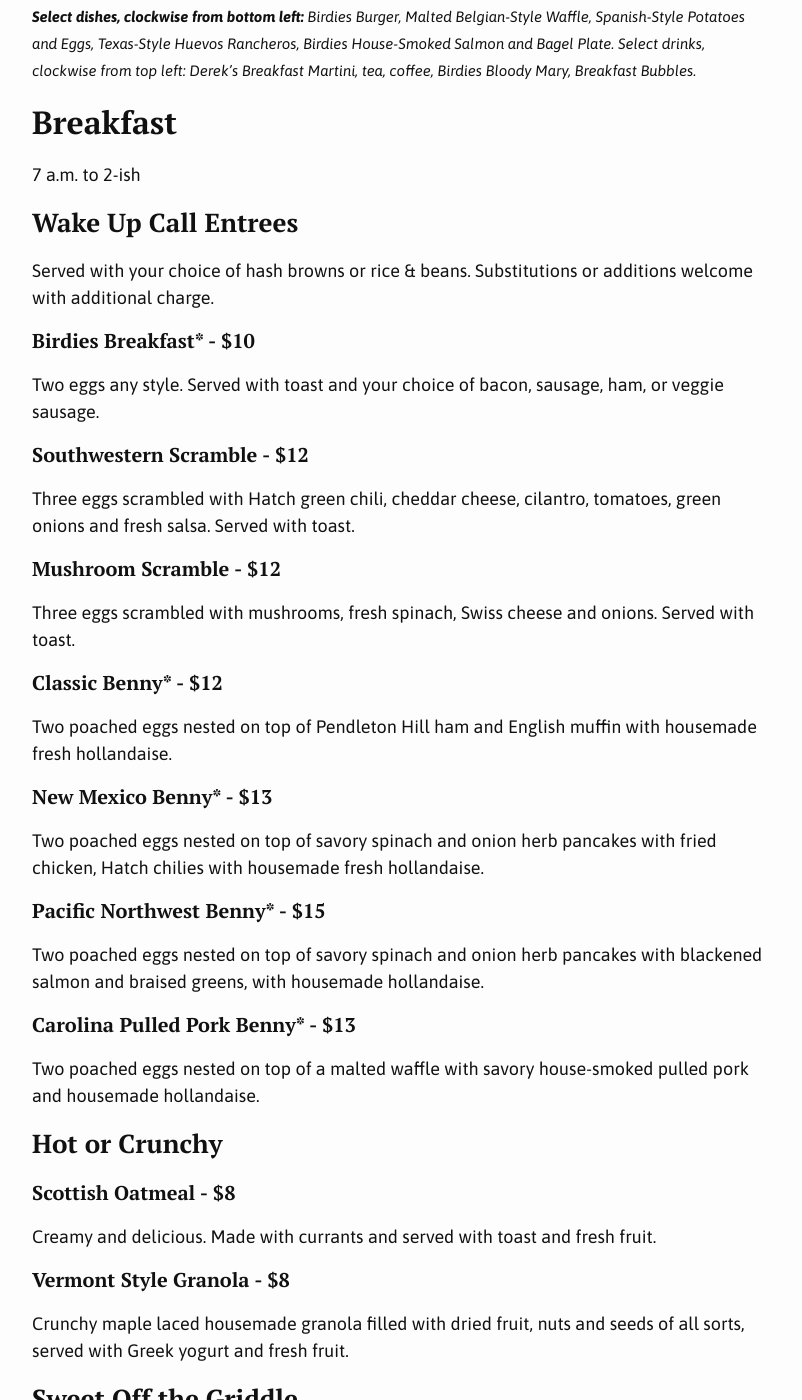
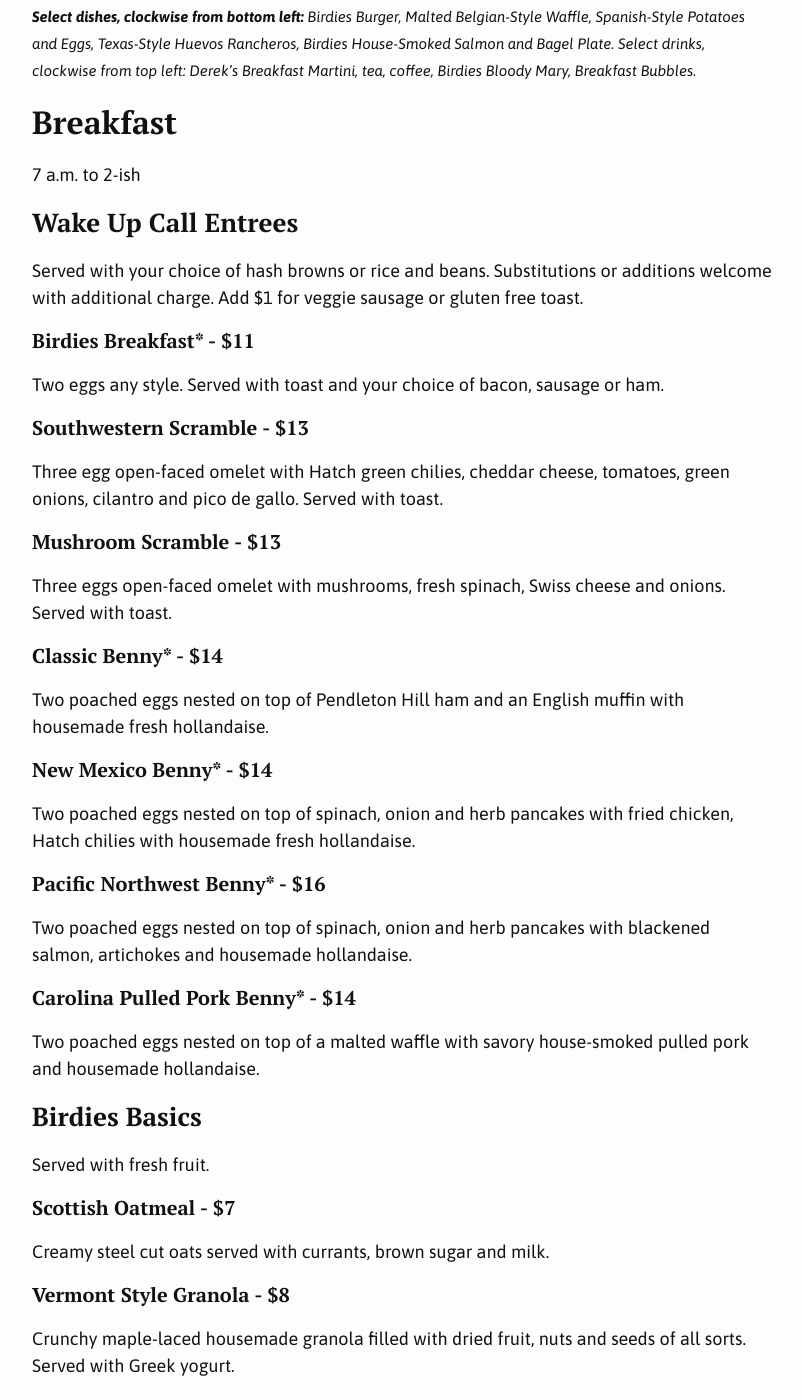
Before and after one commit to birdiescafe/birdiescafe.github.io, a Jekyll site: the page built from menu_081818.md, in a window 1280 px wide and 1400 px high, scrolled down 725 px. Shown: the whole window, without its empty margins (238-1040 px from the left). Built offline with Jekyll 4.4.1, drawn with Linux system fonts in a browser that asks for light colours; some of the changed text lies outside the part shown.

Commit message:
Update and rename menu_081217.md to menu_081818.md

```diff
--- a/menu_081217.md
+++ b/menu_081818.md
@@ -14,36 +14,45 @@ permalink: /menu_081217/
 
 ### Wake Up Call Entrees
 
-Served with your choice of hash browns or rice & beans. Substitutions or additions welcome with additional charge.
+Served with your choice of hash browns or rice and beans. Substitutions or additions welcome with additional charge. Add $1 for veggie sausage or gluten free toast.
 
-#### Birdies Breakfast* - $10
-Two eggs any style. Served with toast and your choice of bacon, sausage, ham, or veggie sausage.
+#### Birdies Breakfast* - $11
+Two eggs any style. Served with toast and your choice of bacon, sausage or ham.
 
-#### Southwestern Scramble - $12
-Three eggs scrambled with Hatch green chili, cheddar cheese, cilantro, tomatoes, green onions and fresh salsa. Served with toast.
+#### Southwestern Scramble - $13
+Three egg open-faced omelet with Hatch green chilies, cheddar cheese, tomatoes, green onions, cilantro and pico de gallo. Served with toast.
 
-#### Mushroom Scramble - $12
-Three eggs scrambled with mushrooms, fresh spinach, Swiss cheese and onions. Served with toast.
+#### Mushroom Scramble - $13
+Three eggs open-faced omelet with mushrooms, fresh spinach, Swiss cheese and onions. Served with toast.
 
-#### Classic Benny* - $12
-Two poached eggs nested on top of Pendleton Hill ham and English muffin with housemade fresh hollandaise.
+#### Classic Benny* - $14
+Two poached eggs nested on top of Pendleton Hill ham and an English muffin with housemade fresh hollandaise.
 
-#### New Mexico Benny* - $13
-Two poached eggs nested on top of savory spinach and onion herb pancakes with fried chicken, Hatch chilies with housemade fresh hollandaise.
+#### New Mexico Benny* - $14
+Two poached eggs nested on top of spinach, onion and herb pancakes with fried chicken, Hatch chilies with housemade fresh hollandaise.
 
-#### Pacific Northwest Benny* - $15
-Two poached eggs nested on top of savory spinach and onion herb pancakes with blackened salmon and braised greens, with housemade hollandaise.
+#### Pacific Northwest Benny* - $16
+Two poached eggs nested on top of spinach, onion and herb pancakes with blackened salmon, artichokes and housemade hollandaise.
 
-#### Carolina Pulled Pork Benny* - $13
+#### Carolina Pulled Pork Benny* - $14
 Two poached eggs nested on top of a malted waffle with savory house-smoked pulled pork and housemade hollandaise.
 
-### Hot or Crunchy
+### Birdies Basics
 
-#### Scottish Oatmeal - $8
-Creamy and delicious. Made with currants and served with toast and fresh fruit.
+Served with fresh fruit.
+
+#### Scottish Oatmeal - $7
+Creamy steel cut oats served with currants, brown sugar and milk.
 
 #### Vermont Style Granola - $8
-Crunchy maple laced housemade granola filled with dried fruit, nuts and seeds of all sorts, served with Greek yogurt and fresh fruit.
+Crunchy maple-laced housemade granola filled with dried fruit, nuts and seeds of all sorts. Served with Greek yogurt.
+
+#### Southern Roll Breakfast - $12
+Birdies' cinnamon roll, one egg your way and choice of meat. Add $1 for veggie sausage.
+
+
+#### Southern Roll - $8
+Brioche-style cinnamon roll covered with lemony cream cheese frosting.
 
 ### Sweet Off the Griddle
 
```
